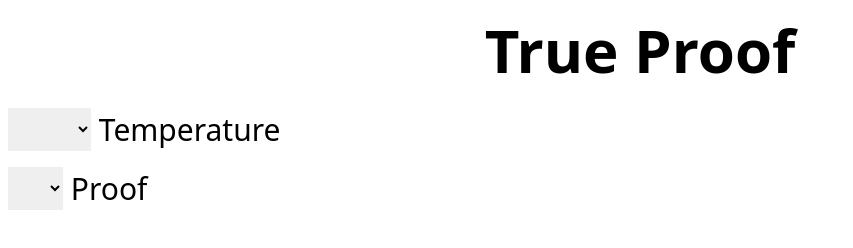
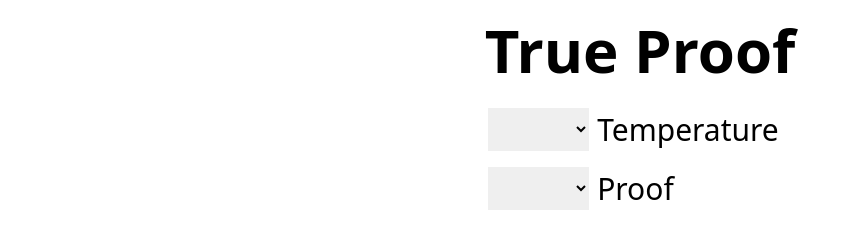
Before and after one commit to chap/trueproof, a plain HTML site: page index.html in a window 1280 px wide. Shown: the whole page, without its empty margins (0-853 px from the left). Drawn offline with nearby package versions, Linux system fonts and the light colour scheme.

Commit message:
dropdown width

```diff
--- a/index.html
+++ b/index.html
@@ -92,20 +92,22 @@
     </head>
     <body onload="loadForm()" onChange="calculateTrueProof()" class="text-3xl">
         <div id="highlighter" style="position: fixed;top:0;bottom:0;right:0;left:0;z-index:-1;"></div>
+        <div class="max-w-xs mx-auto">
             <h1 id="trueProof" class="font-extrabold text-center text-6xl p-1 py-5">True Proof</h1>
             <form>
                 <p class="p-2">
-                <select id="temp">
+                    <select id="temp" class="w-1/3">
                         <option></option>
                     </select>
                     <label for="temp">Temperature</label>
                 </p>
                 <p class="p-2">
-                <select id="proof">
+                    <select id="proof" class="w-1/3">
                         <option></option>
                     </select>
                     <label for="proof">Proof</label>
                 </p>
             </form>
+        </div>
     </body>
 </html>
```
Lines whose indentation alone changed are shown as unchanged.
